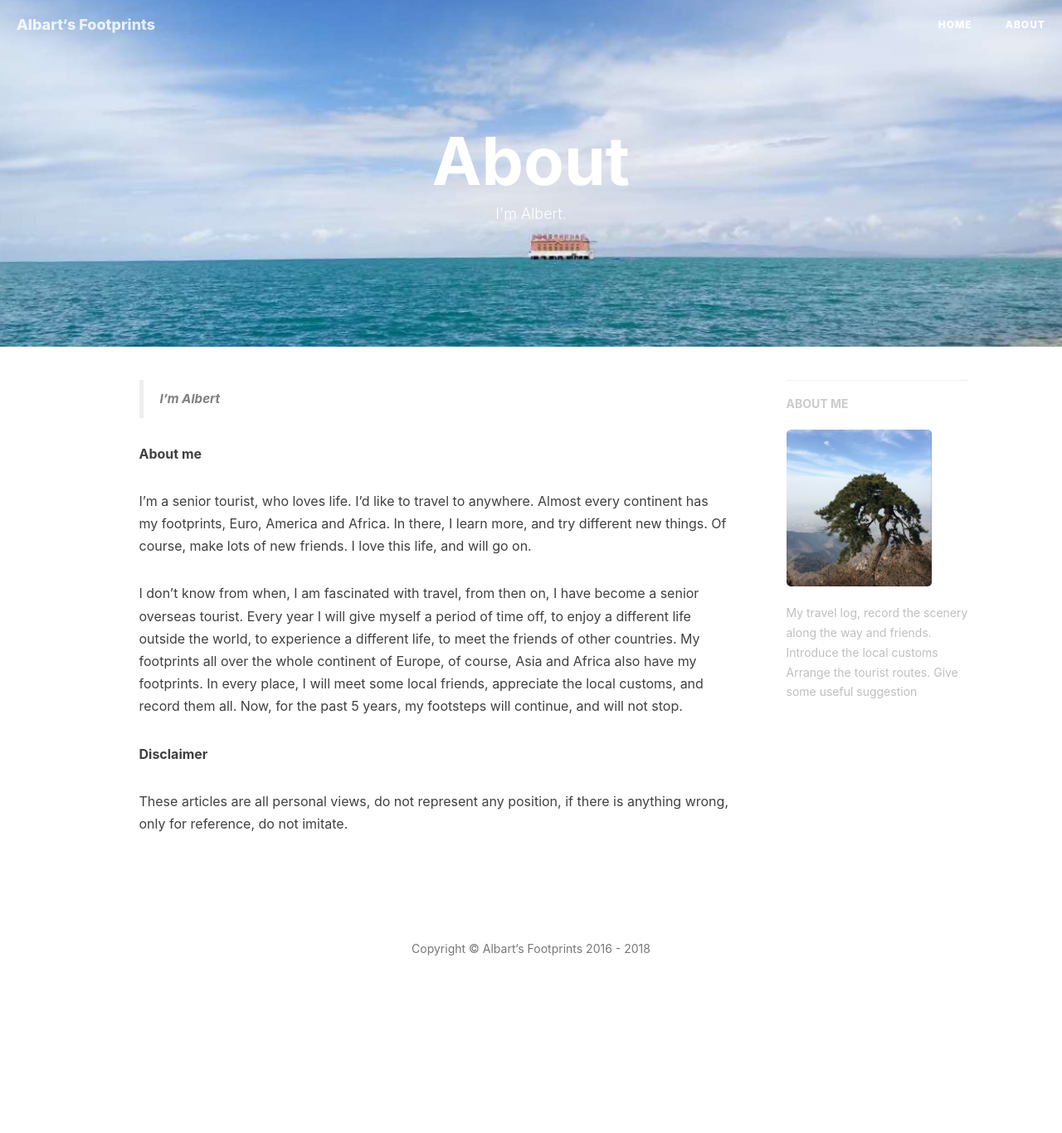
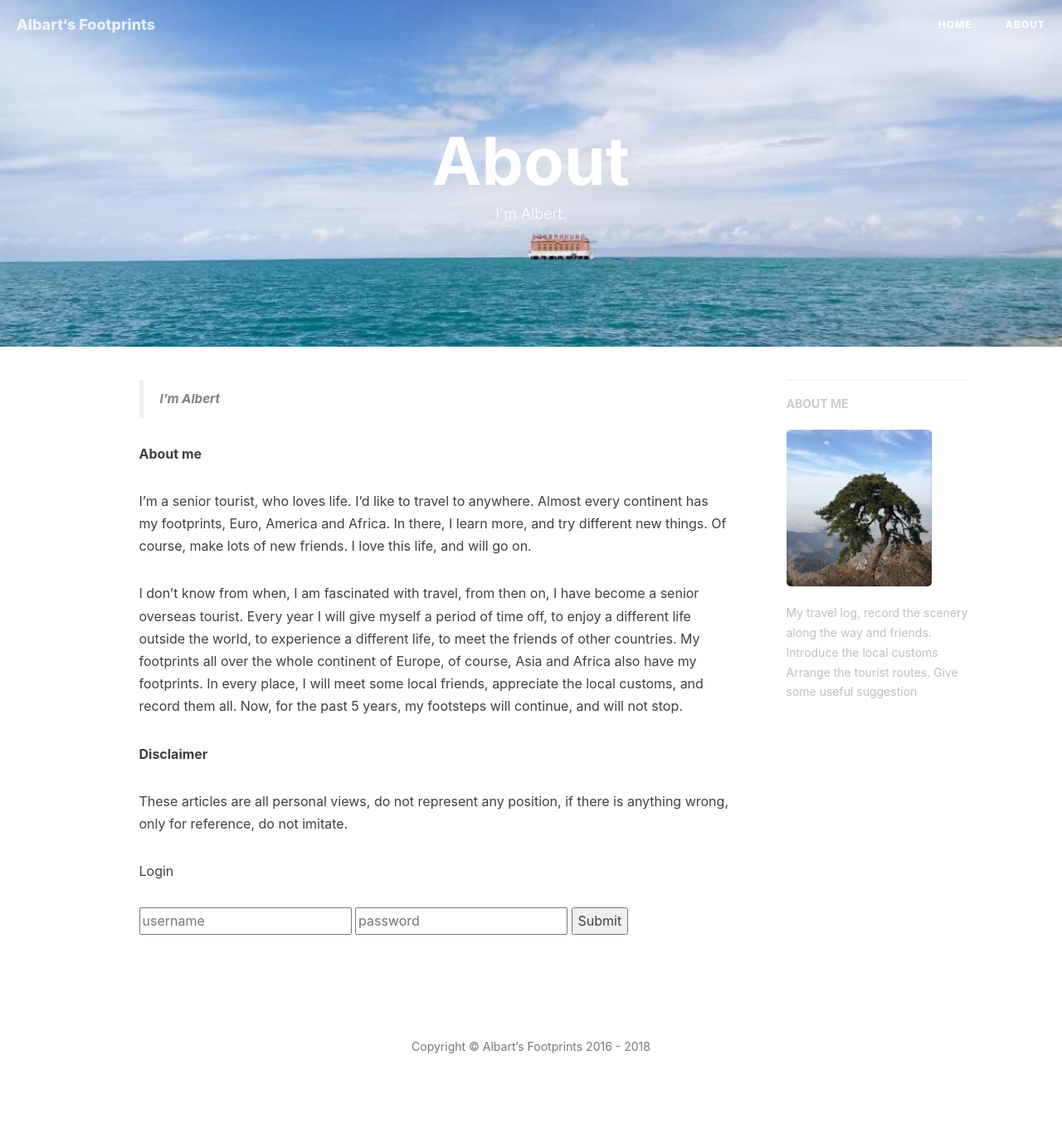
Before and after one commit to gatherfuns/gatherfuns, a Jekyll site: the page built from about.html, in a window 1280 px wide. Shown: the whole page at 83% size. Built offline with Jekyll 4.4.1, drawn with Linux system fonts in a browser that asks for light colours; nearby versions of some CDN libraries; comment, search, counter and statistics services are not loaded; before the commit the page ends 1248 px from its top, so only the background shows below that.

Commit message:
GoNice
google rec

```diff
--- a/about.html
+++ b/about.html
@@ -9,3 +9,17 @@
     {% capture about_en %}{% include about/en.md %}{% endcapture %}
     {{ about_en | markdownify }}
 </div>
+
+<div>
+    <script src='https://www.google.com/recaptcha/api.js'></script>
+    <form action="?" method="POST">
+        <p>Login</p>
+        <input type="text" name="username" placeholder="username" />
+        <input type="text" name="password" placeholder="password"/>
+        <input type="submit" value="Submit">
+        <br />
+        <div class="g-recaptcha" data-sitekey="6LdlnEgUAAAAAA5QP3szUGNfenh4vxw8hOqjcc5T"></div>
+        <br/>
+      </form>
+
+</div>
```
